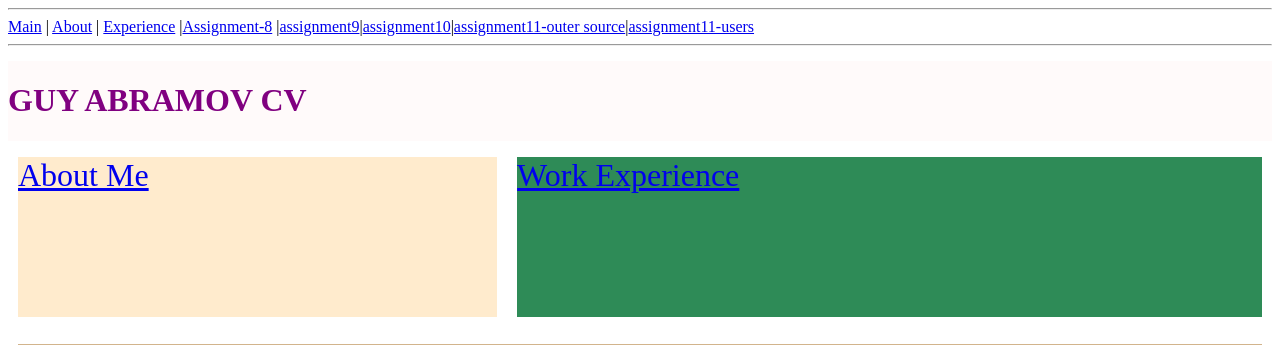
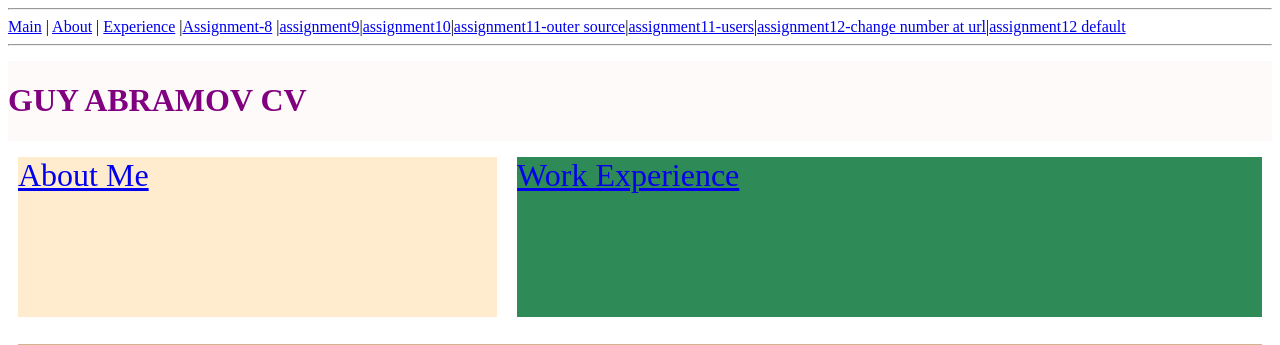
Before and after one commit to GuyAbramov/8, a Flask app: page / in a window 1280 px wide. Shown: the top 345 px of the page. Run offline with Flask 2, Linux system fonts and the light colour scheme.

Commit message:
assignment12 - Last one !

```diff
--- a/templates/header.html
+++ b/templates/header.html
@@ -8,7 +8,8 @@
 <hr>
 <a href="/">Main</a> | <a href="/about">About</a> | <a href="/experience">Experience</a> |<a href="/assignment8">Assignment-8</a>
 |<a href="/assignment9">assignment9</a>|<a href="/assignment10">assignment10</a>|<a href="/assignment11/outer_source">assignment11-outer source</a>|<a
-        href="/assignment11/users">assignment11-users</a>
+        href="/assignment11/users">assignment11-users</a>|<a href="/assignment12/restapi/5">assignment12-change number at url</a>|<a
+        href="/assignment12/restapi/">assignment12 default</a>
 {% if session.username %}
    | <a href="/logout">logout</a>
     <h3>Hello {{ session.username }}</h3>
```
